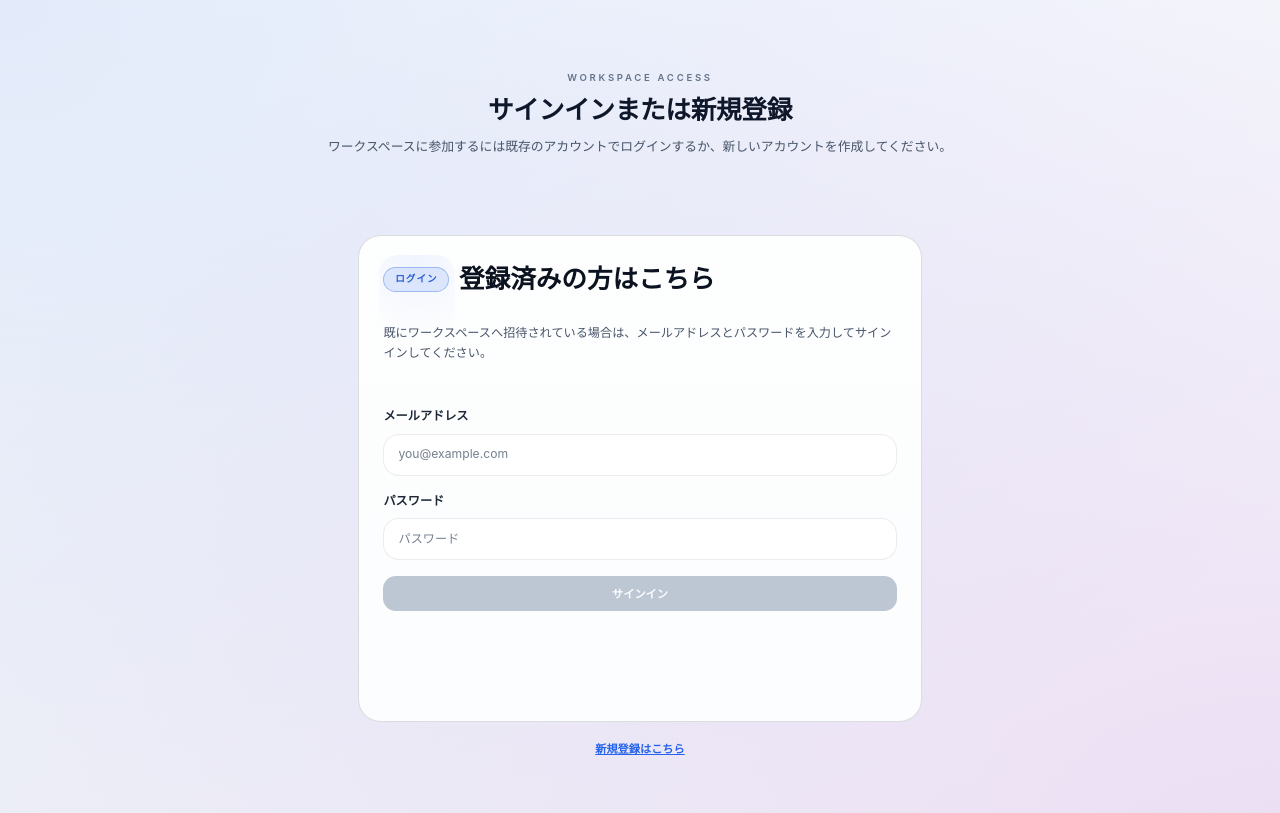
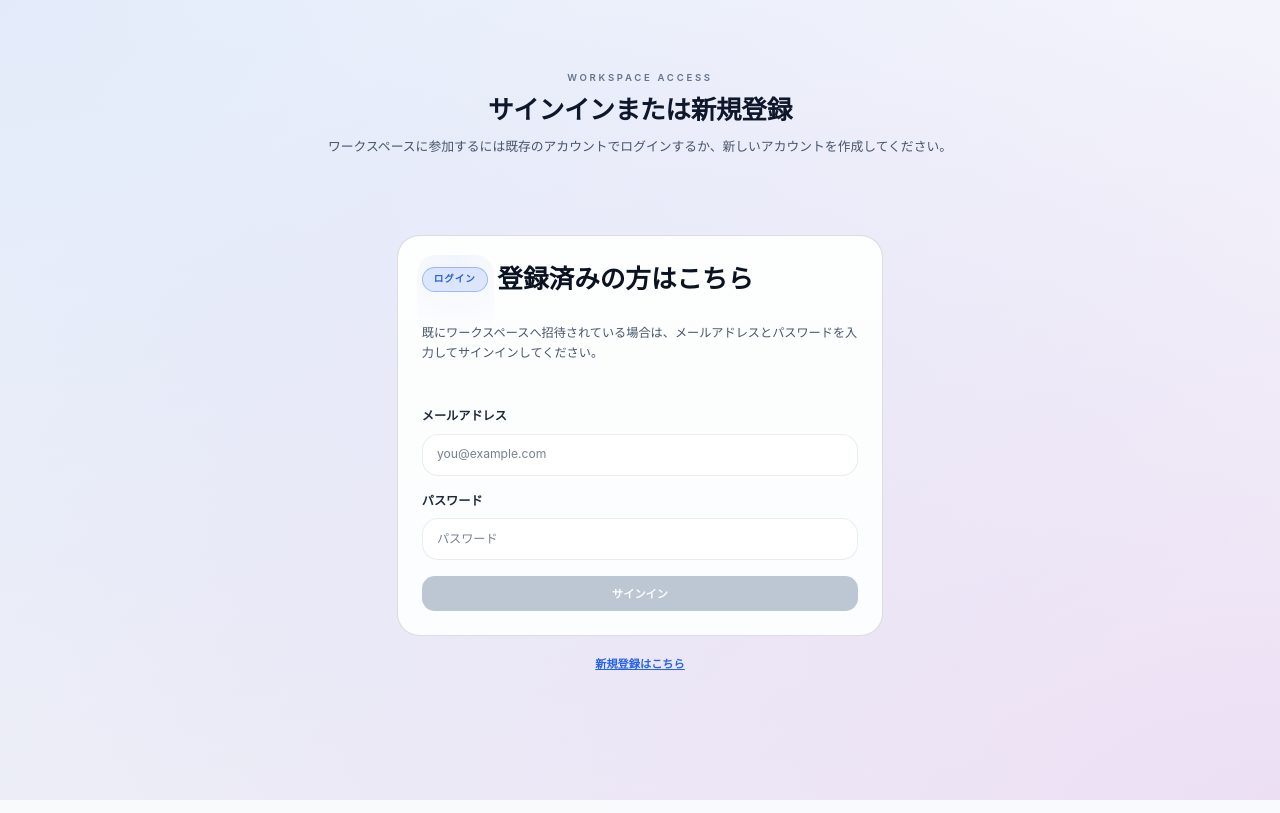
Before and after one commit to ist-h-i/todo-generator, an Angular app in the folder frontend/: page /login in a window 1280 px wide. Built offline with nearby package versions, Linux system fonts and the light colour scheme.

Commit message:
Fix register card clipping on auth page

```diff
--- a/frontend/src/styles/pages/_auth.scss
+++ b/frontend/src/styles/pages/_auth.scss
@@ -87,7 +87,7 @@
 
 @media (min-width: 62rem) {
   .auth-card {
-    flex: 0 1 clamp(30rem, 42vw, 38rem);
+    max-width: clamp(30rem, 42vw, 38rem);
   }
 }
 
```
